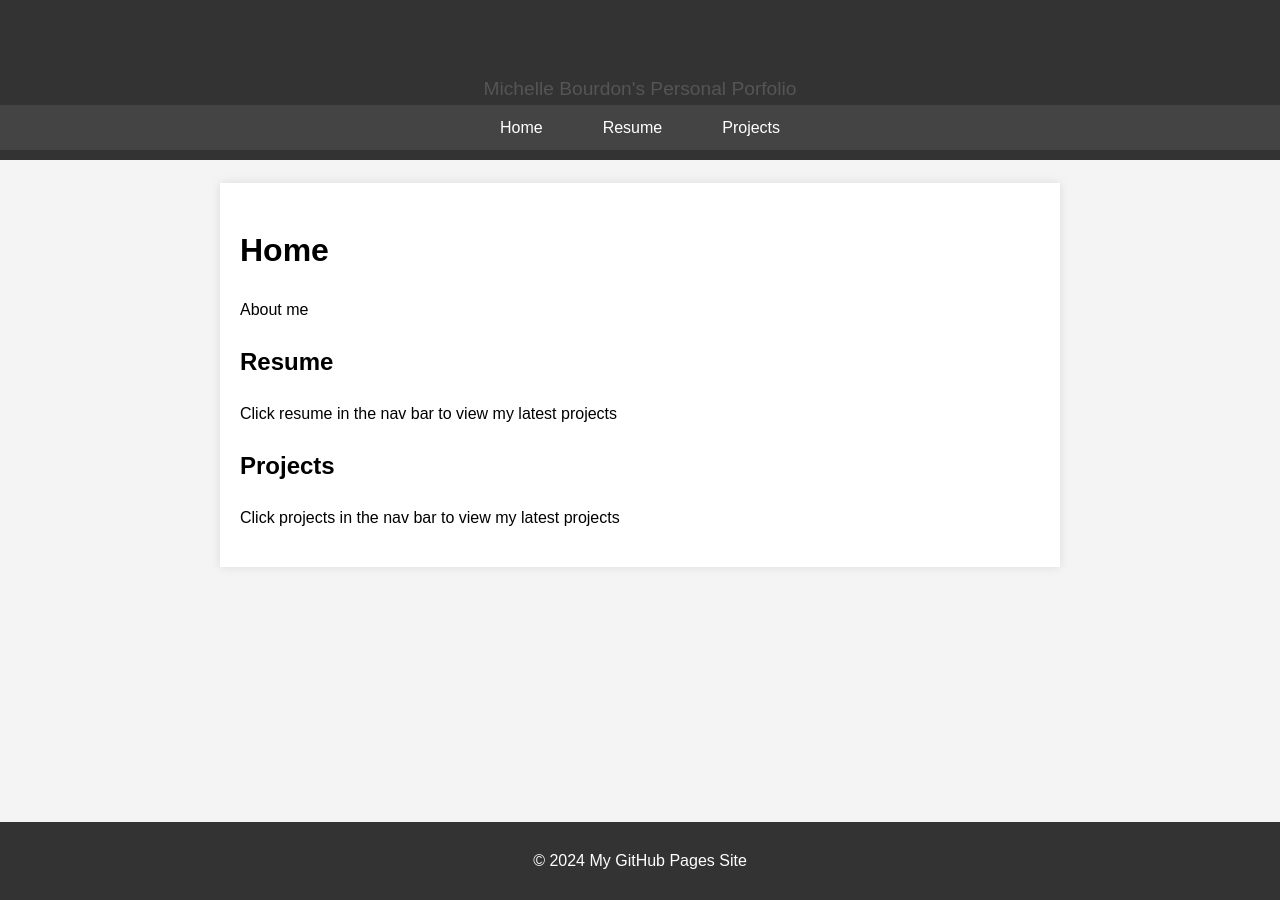
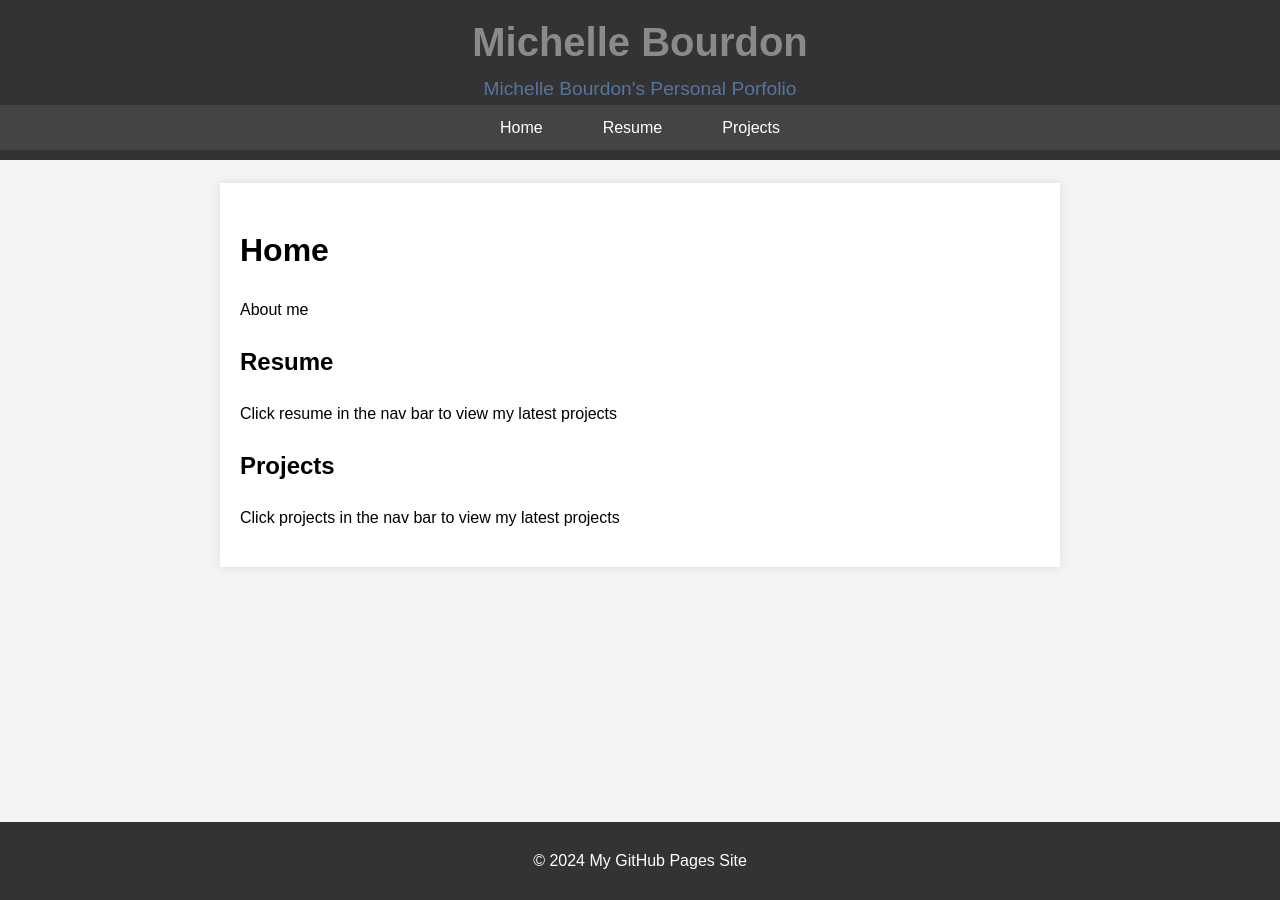
Before and after one commit to mbourdo/mbourdo.github.io, a Jekyll site: the page built from index.md, in a window 1280 px wide. Built offline with Jekyll 4.4.1, drawn with Linux system fonts in a browser that asks for light colours.

Commit message:
Update title color to dark grey

```diff
--- a/assets/css/style.css
+++ b/assets/css/style.css
@@ -17,13 +17,13 @@ header {
 header h1 {
     margin: 0;
     font-size: 2.5em;
-    color: #333; /* Change to dark grey */
+    color: #8b8989; /* Dark grey */
 }
 
 header p {
     margin: 0;
     font-size: 1.2em;
-    color: #555; /* Light grey for description */
+    color: #5574a0; /* Light blue */
 }
 
 nav ul {
```
